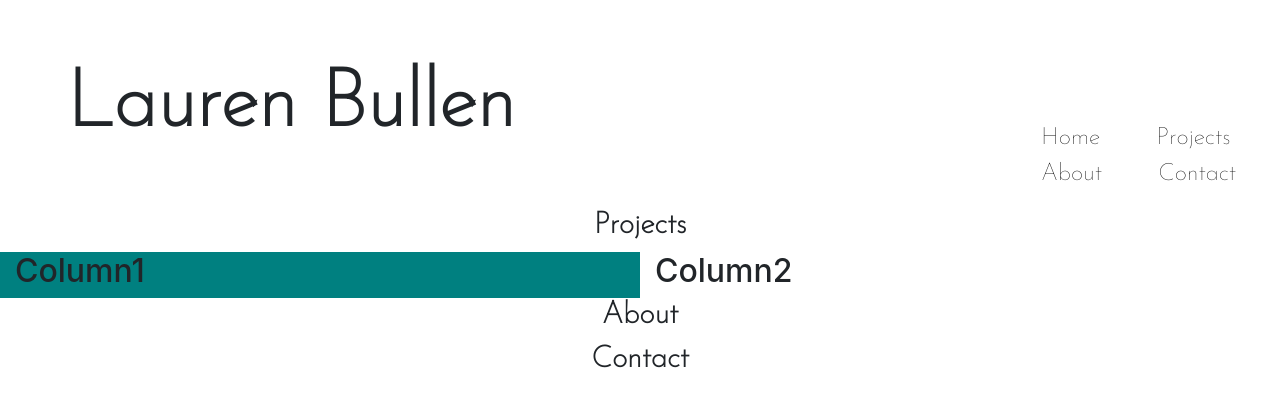
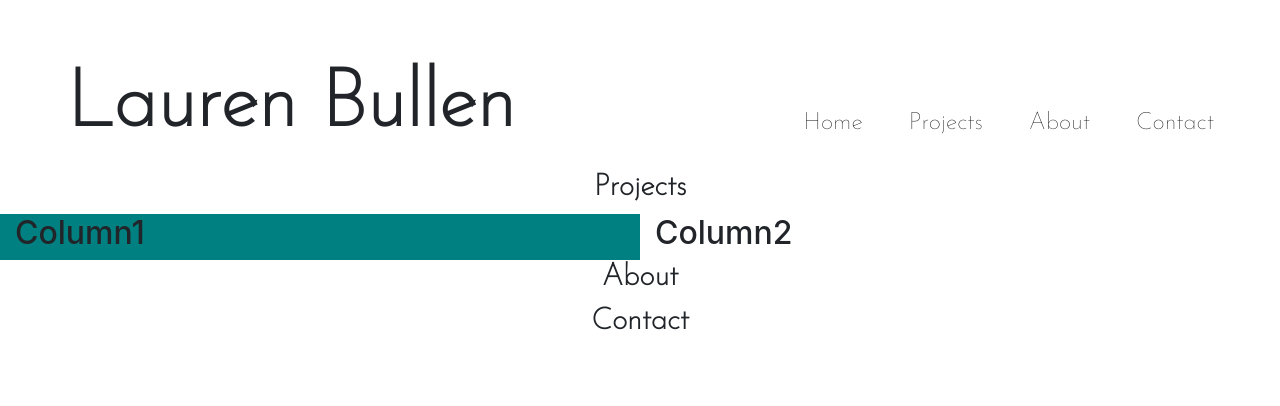
Before and after one commit to laurenbullen/portfolio-2020, a plain HTML site: page index.html in a window 1280 px wide. Drawn offline with nearby package versions, Linux system fonts and the light colour scheme.

Commit message:
css modifications

```diff
--- a/styles.css
+++ b/styles.css
@@ -12,8 +12,8 @@
 }
 
 .nav-link {
-    margin-left: 1000px;
-    margin-top: -50px;
+    margin-right: 30px;
+    margin-top: 75px;
     font-size: 20px;
     font-family: 'Josefin Sans', sans-serif;
 
@@ -21,7 +21,8 @@
 
 
 .navbar-link {
-    padding: 25px;
+    padding: 20px;
+    /* margin-right: 20px; */
     text-decoration:none;
     color: black;
     font-style: bold;
@@ -30,7 +31,8 @@
 }
 
 .navbar-link:hover {
-    color: blue
+    color: blue;
+    text-decoration: none
 }
 
 ul {
```
